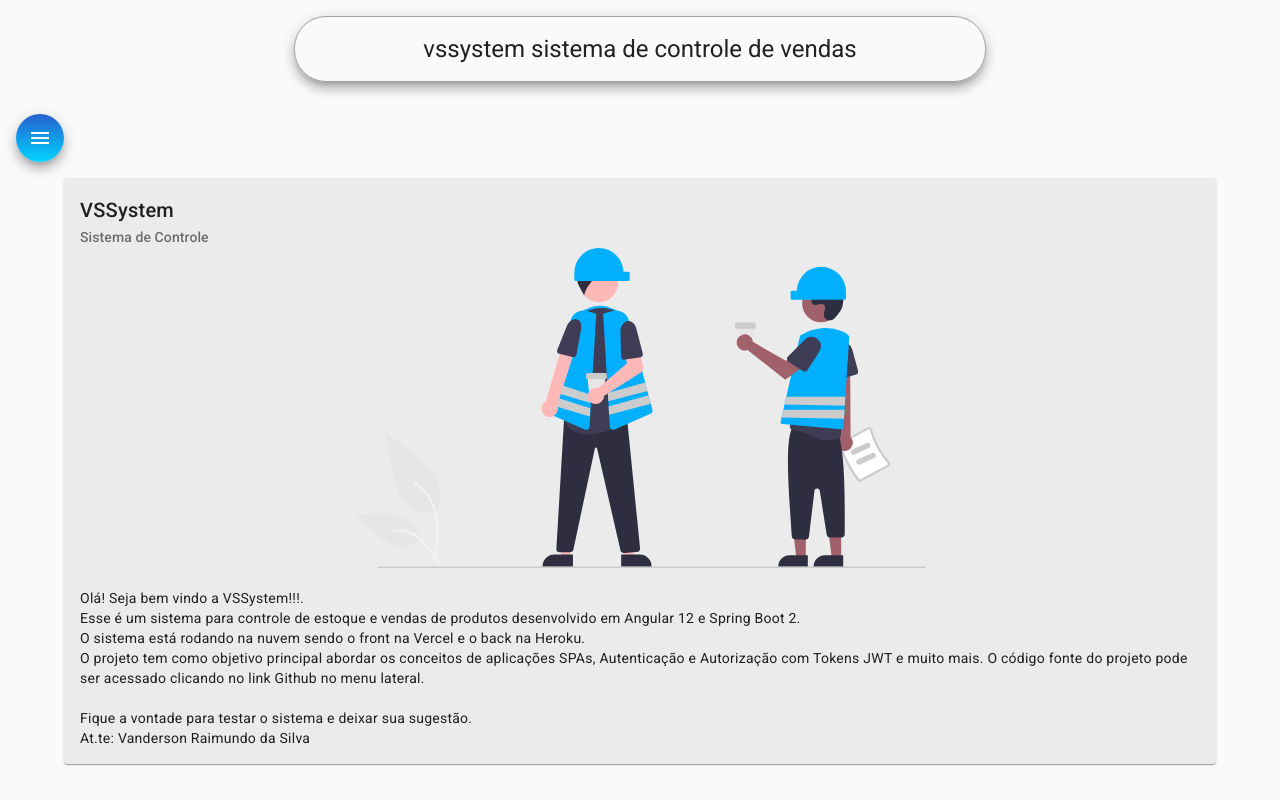
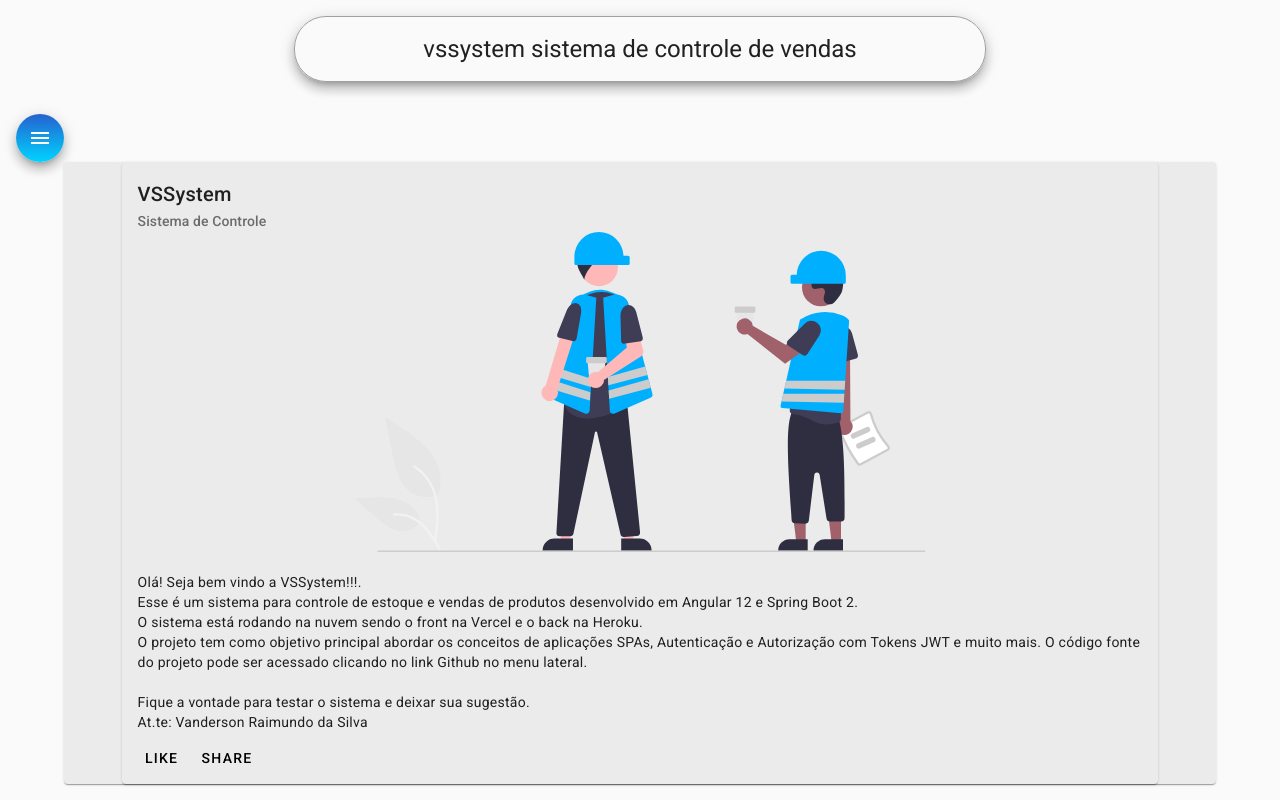
Before and after one commit to Vanderson-Silva/VSSystem-Sistema-Vendas-Front-Angular, an Angular app: page /home in a window 1280 px wide. Built offline with nearby package versions, Linux system fonts and the light colour scheme.

Commit message:
HTML e CSS para Componente Header

```diff
--- a/src/app/components/home/home.component.css
+++ b/src/app/components/home/home.component.css
@@ -1,10 +1,10 @@
 .card{
     width: 90%;
     margin: 1rem auto;
+    margin: auto;
     background-color: rgb(235, 235, 235)
 }
 
 img{
     height: 20rem;
-
 }
--- a/src/app/components/home/home.component.html
+++ b/src/app/components/home/home.component.html
@@ -1,4 +1,5 @@
 <mat-card class="card mat-elevation-z8">
+<mat-card class="card">
     <mat-card-header>
 
       <mat-card-title>VSSystem</mat-card-title>
@@ -17,4 +18,8 @@
            </p>
     </mat-card-content>
 
+    <mat-card-actions>
+      <button mat-button>LIKE</button>
+      <button mat-button>SHARE</button>
+    </mat-card-actions>
   </mat-card>
```
Also changed, not shown: src/app/components/header/header.component.css (line endings or trailing spaces), src/app/components/header/header.component.html (line endings or trailing spaces).
